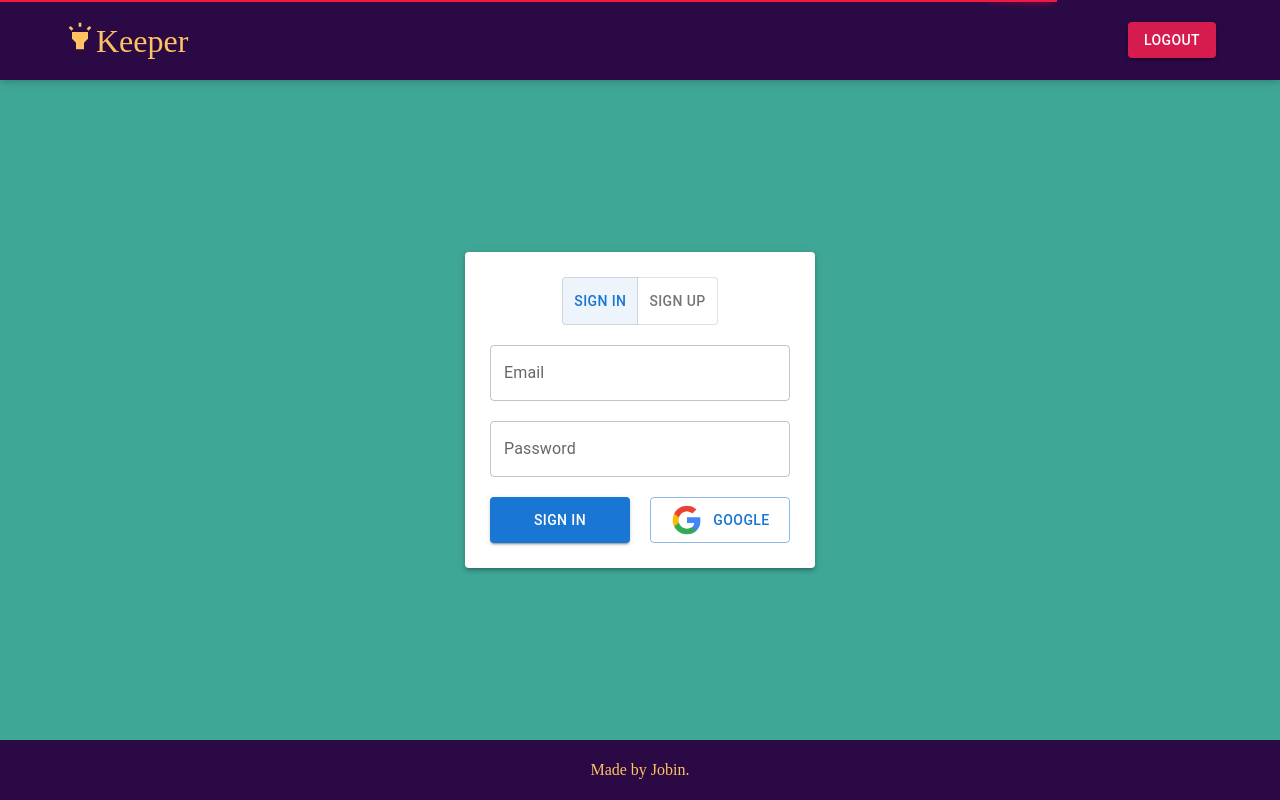
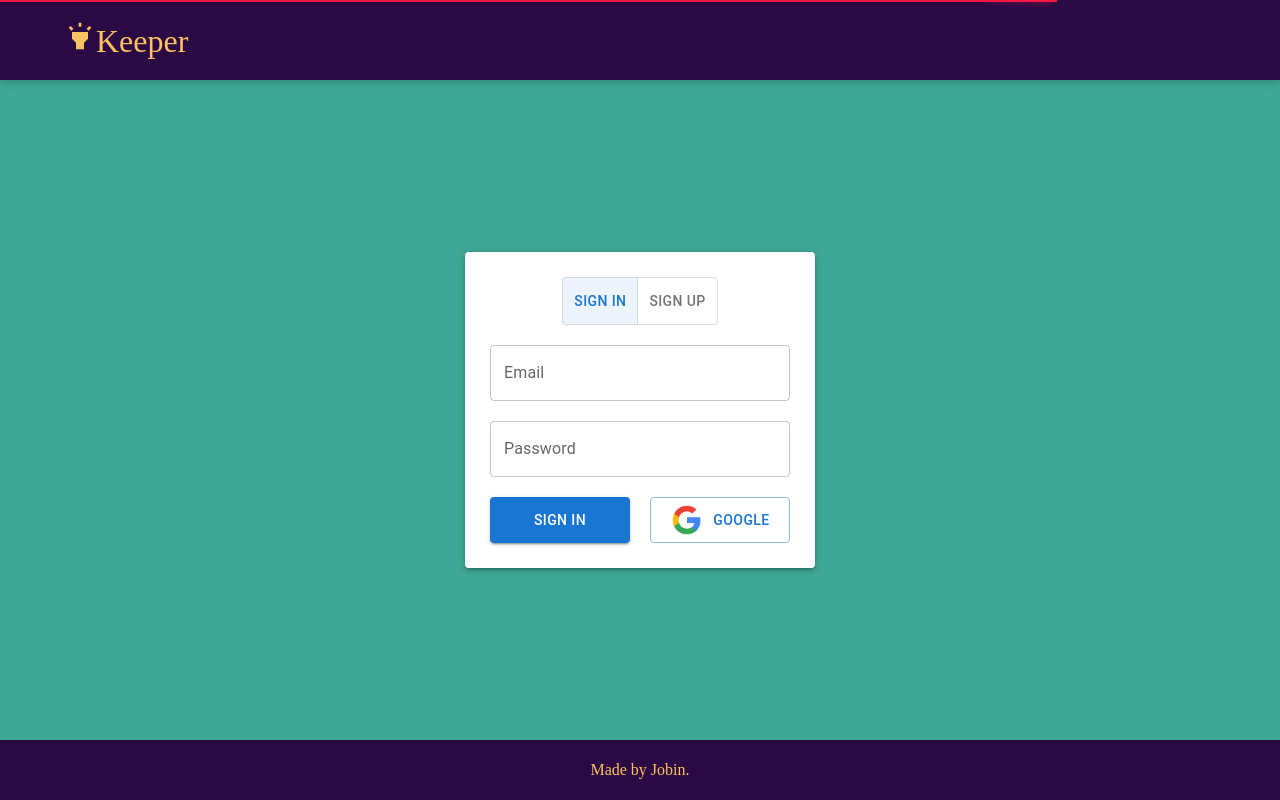
Before and after one commit to jobin365/Keeper, a React (Create React App) app in the folder client/: page / in a window 1280 px wide. Built offline with nearby package versions, Linux system fonts and the light colour scheme; no server answers; the HTML template or start-up script is replaced by a standard one; a web font is replaced by a local one.

Commit message:
hide logout button when user is logged in

```diff
--- a/client/src/App.js
+++ b/client/src/App.js
@@ -40,7 +40,7 @@ function App() {
   return (
     <div className="App" style={!userLoggedin?loggedInStyles:null}>
       <LoadingBar color='#f11946' ref={ref} />
-      <Header checkLoginStatus={checkLoginStatus} load={ref}/>
+      <Header checkLoginStatus={checkLoginStatus} load={ref} userLoggedin={userLoggedin}/>
       {userLoggedin ? (
         <>
           <CreateNote />
--- a/client/src/components/Header.js
+++ b/client/src/components/Header.js
@@ -19,14 +19,14 @@ export default function Header(props) {
         Keeper
       </div>
       <div>
-        <Button
+        {props.userLoggedin&&<Button
           className="logoutButton"
           variant="contained"
           style={{ backgroundColor: "#D61C4E" }}
           onClick={logout}
         >
           Logout
-        </Button>
+        </Button>}
       </div>
     </div>
   );
```
